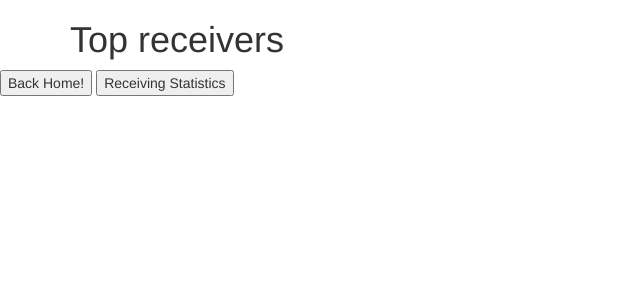
After one commit to fordoelgordo/NFL-Statistics-Application, a Django app: page /receivingpage/topreceivingpage/ in a window 1280 px wide. The commit adds this page. Shown: the top 300 px of the page, without its empty margins (0-640 px from the left). Run offline with Django 3.2, Linux system fonts and the light colour scheme; parts of the project's set-up code (start-up, migrations or seed data) failed here and were passed over; some libraries are stand-ins or nearby versions.

Commit message:
added basic layout for top recievers page

```diff
--- a/nfl_site/receiving/urls.py
+++ b/nfl_site/receiving/urls.py
@@ -5,4 +5,5 @@ from receiving import views
 app_name = 'receiving'
 urlpatterns = [
     path('receivingpage/', views.receiving_page, name='receiving_page'),
+    path('receivingpage/topreceivingpage/', views.top_receiving_page, name='top_receiving_page'),
 ]
--- a/nfl_site/receiving/views.py
+++ b/nfl_site/receiving/views.py
@@ -29,3 +29,8 @@ def receiving_page(request):
                'player_dict': player_dict, 'submit_button': submitbutton}
 
     return render(request, 'receiving/receiver.html', context)
+
+
+def top_receiving_page(request):
+
+    return render(request, 'receiving/topreceiving.html', {})
--- a/nfl_site/templates/receiving/receiver.html
+++ b/nfl_site/templates/receiving/receiver.html
@@ -14,9 +14,10 @@
 
     <!-- the `/` just points back to the home directory -->
     <button onclick="window.location.href='/'">Back Home!</button>
+    <button onclick="window.location.href='/receivingpage/topreceivingpage/'">Top Receivers</button>
 
     <div class="container text-center">
-        <div class="container pt-25">
+        <div class="container">
             <h3>Enter Player Information</h3>
         </div>
         <form action="" method="Post">
--- /dev/null
+++ b/nfl_site/templates/receiving/topreceiving.html
@@ -0,0 +1,23 @@
+<!DOCTYPE html>
+<html lang="en">
+<head>
+    <meta charset="UTF-8">
+    <title>Top Receivers</title>
+    <!--Add boostrap styling-->
+        <link rel="stylesheet" href="https://maxcdn.bootstrapcdn.com/bootstrap/3.3.7/css/bootstrap.min.css" integrity="sha384-BVYiiSIFeK1dGmJRAkycuHAHRg32OmUcww7on3RYdg4Va+PmSTsz/K68vbdEjh4u" crossorigin="anonymous">
+    </head>
+</head>
+<body>
+
+    <div class="container">
+        <h1>Top receivers</h1>
+    </div>
+
+    <!-- the `/` just points back to the home directory -->
+    <button onclick="window.location.href='/'">Back Home!</button>
+    <button onclick="window.location.href='/receivingpage/'">Receiving Statistics</button>
+
+
+
+</body>
+</html>
```
